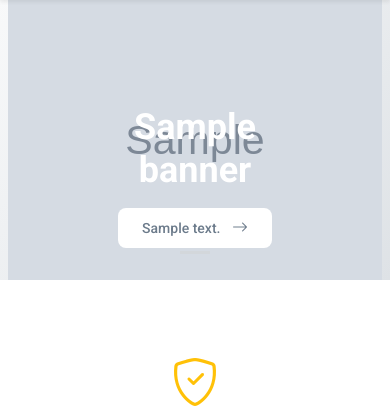
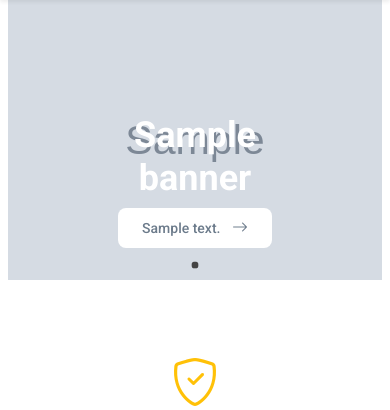
Before and after one commit to VuHoangITer/Bricon, a Flask app: page / in a window 390 px wide. Shown: the part 87-497 px from the top of the page. Run offline with Flask 3, Linux system fonts and the light colour scheme; tables that the repository leaves empty hold one stand-in row (values such as "Sample post"); grey boxes marked "Sample" are stand-in pictures; data that the repository does not hold is empty.

Commit message:
đổi css chấm dot của banner

```diff
--- a/app/static/css/scale-down.css
+++ b/app/static/css/scale-down.css
@@ -57,7 +57,6 @@ section h2 {
   font-size: 1.85rem !important;
 }
 
-/* ==================== PRODUCT CARDS ==================== */
 /* ==================== PRODUCT CARDS ==================== */
 .product-image {
   height: 210px; /* Loại bỏ !important để linh hoạt */
--- a/app/static/css/style.css
+++ b/app/static/css/style.css
@@ -157,20 +157,69 @@ html {
 /* ==================== BANNER CAROUSEL - RESPONSIVE FIX ==================== */
 .carousel-item img {
   height: 500px;
-  object-fit: contain;
+  object-fit: cover; /* Cover cho PC */
   object-position: center;
   width: 100%;
-  background: linear-gradient(135deg, #f8f9fa 0%, #dee2e6 100%);
+  background: #ffffff;
 }
 
 .carousel-item {
   background: linear-gradient(135deg, #1a1a1a 0%, #2d2d2d 100%);
   min-height: 500px;
 }
+/* ==================== DOT TRÒN CHUẨN (override Bootstrap) ==================== */
+.carousel-indicators {
+  position: absolute;
+  bottom: 12px;                    /* cách đáy banner */
+  left: 50%;                       /* căn giữa theo chiều ngang */
+  transform: translateX(-50%);     /* dịch ngược 50% để thực sự giữa */
+  display: flex;
+  justify-content: center;
+  align-items: center;
+  gap: 8px;
+  width: 100%;                     /* đảm bảo chiếm toàn chiều ngang banner */
+  margin: 0;
+  padding: 0;
+  z-index: 10;
+}
+
+
+/* Make sure we override Bootstrap defaults */
+.carousel-indicators button {
+  display: inline-block;           /* bắt buộc để width/height có tác dụng */
+  width: 6px !important;          /* kích thước dot */
+  height: 6px !important;
+  padding: 0 !important;           /* remove internal button padding */
+  border-radius: 50% !important;   /* tròn hoàn toàn */
+  border: none !important;
+  background-color: #ffffff !important; /* chấm  */
+  background-image: none !important;    /* loại bỏ gradient mặc định */
+  opacity: 1 !important;           /* tránh hiệu ứng mờ mặc định */
+  transition: transform .18s ease, background-color .18s ease;
+  margin: 0 6px !important;
+  -webkit-appearance: none;        /* override browser button style */
+  appearance: none;
+  vertical-align: middle;
+  background-clip: padding-box;    /* tránh aliasing */
+}
+
+/* state: hover/focus (tuỳ chọn) */
+.carousel-indicators button:hover,
+.carousel-indicators button:focus {
+  transform: scale(1.15);
+  outline: none;
+}
+
+/* Chấm active (slide hiện tại) */
+.carousel-indicators .active {
+  transform: scale(1.2);
+}
+
 
 @media (max-width: 991px) {
   .carousel-item img {
     height: 400px;
+    object-fit: contain; /* ✅ Contain từ 991px để an toàn */
   }
 
   .carousel-item {
@@ -194,6 +256,7 @@ html {
     max-width: 95%;
   }
 
+  .carousel-caption h1,
   .carousel-caption h2 {
     font-size: 1.5rem !important;
     margin-bottom: 0.5rem !important;
@@ -1410,3 +1471,9 @@ body::-webkit-scrollbar-thumb {
     padding: 0 1rem;
   }
 }
+/* ==================== Chấm DOT của banner haizzzzzzzz ==================== */
+.carousel-indicators [data-bs-target].active {
+  background-color: #444444 !important;
+  opacity: 1 !important;
+  border: none !important;
+}
```
Also changed, not shown: other parts of app/static/css/style.css (+31 -20 lines).
